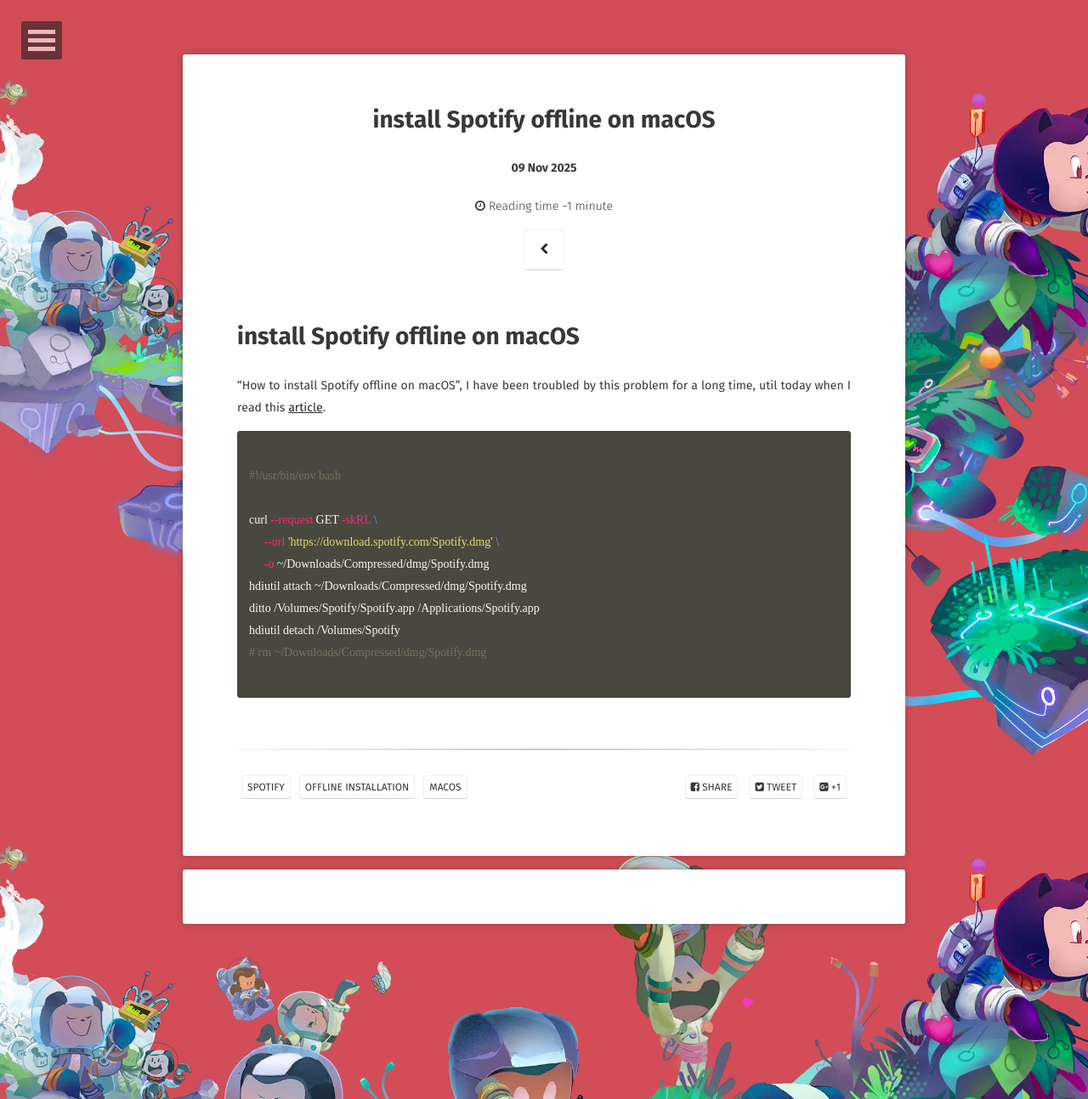
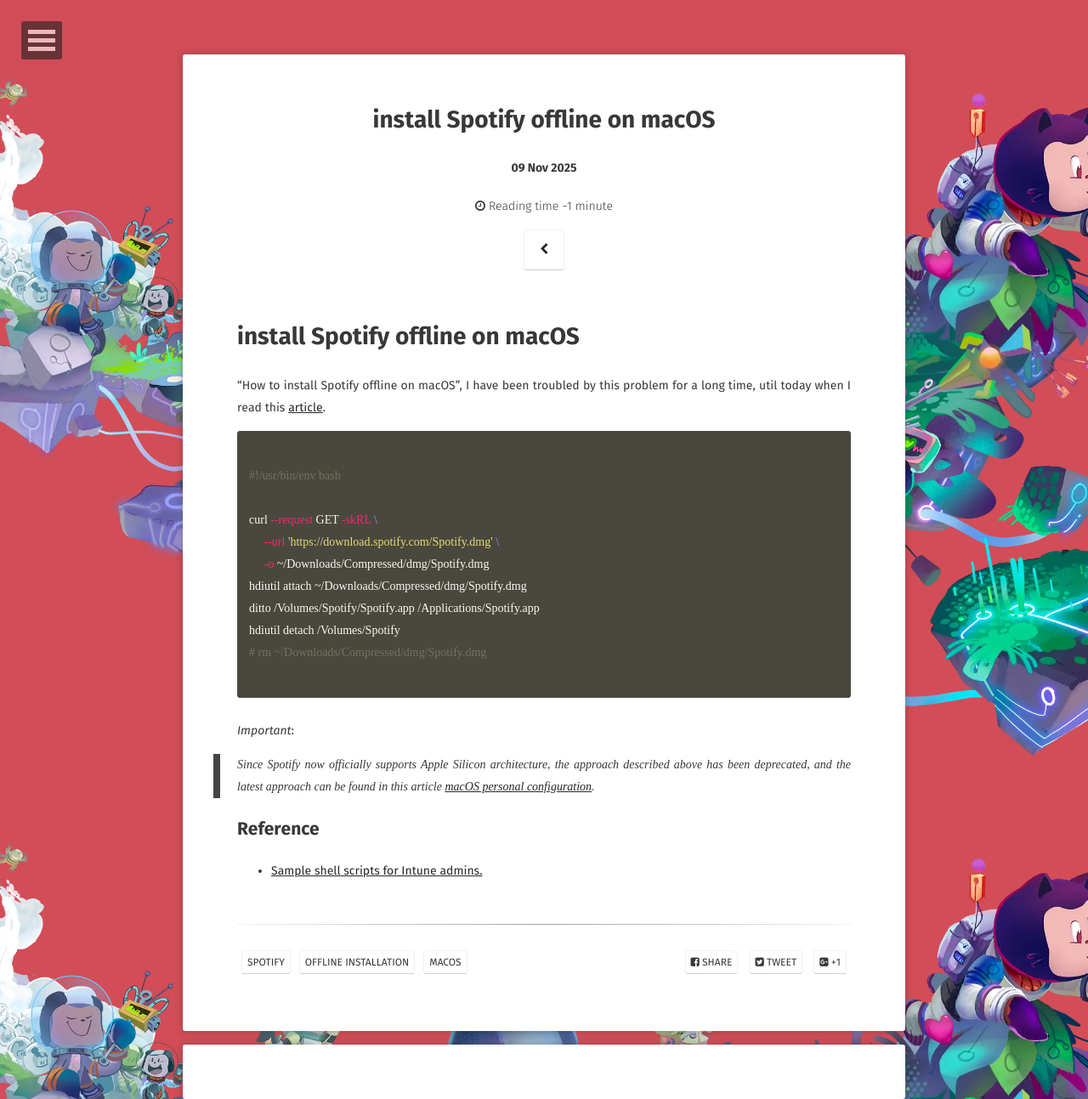
Before and after one commit to WebPavel/WebPavel.github.io, a Jekyll site: the page built from _posts/2025-11-09-install-Spotify-offline-on-macOS.md, in a window 1280 px wide. Shown: the whole page at 85% size. Built offline with Jekyll 4.4.1, drawn with Linux system fonts in a browser that asks for light colours; some web fonts are replaced; comment, search, counter and statistics services are not loaded.

Commit message:
feat: update on how to install Spotify on macOS

````diff
--- a/_posts/2025-11-09-install-Spotify-offline-on-macOS.md
+++ b/_posts/2025-11-09-install-Spotify-offline-on-macOS.md
@@ -26,3 +26,11 @@
 # rm ~/Downloads/Compressed/dmg/Spotify.dmg
 
 ```
+
+*Important*:
+
+> Since Spotify now officially supports Apple Silicon architecture, the approach described above has been deprecated, and the latest approach can be found in this article [macOS personal configuration](/_posts/2026-03-24-macOS-personal-configuration.md).
+
+## Reference
+
+- [Sample shell scripts for Intune admins.](https://github.com/microsoft/shell-intune-samples)
````
